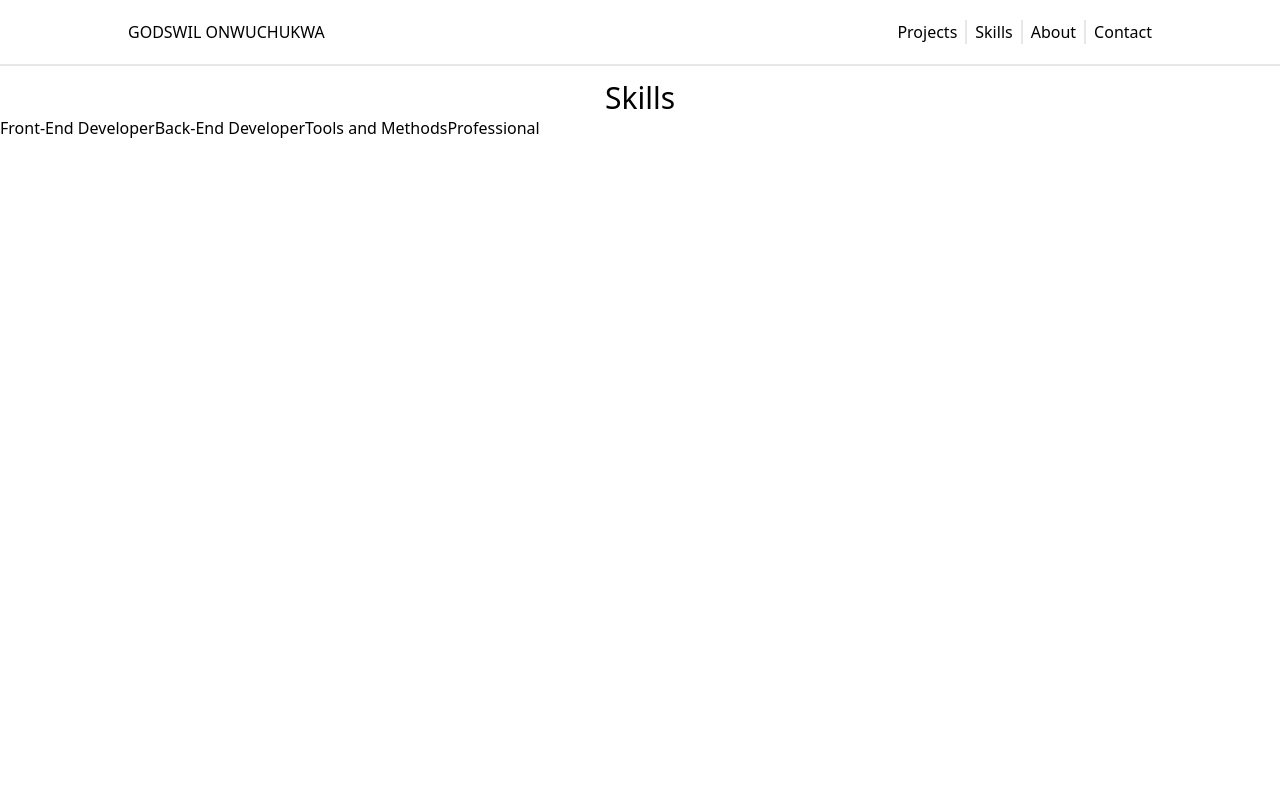
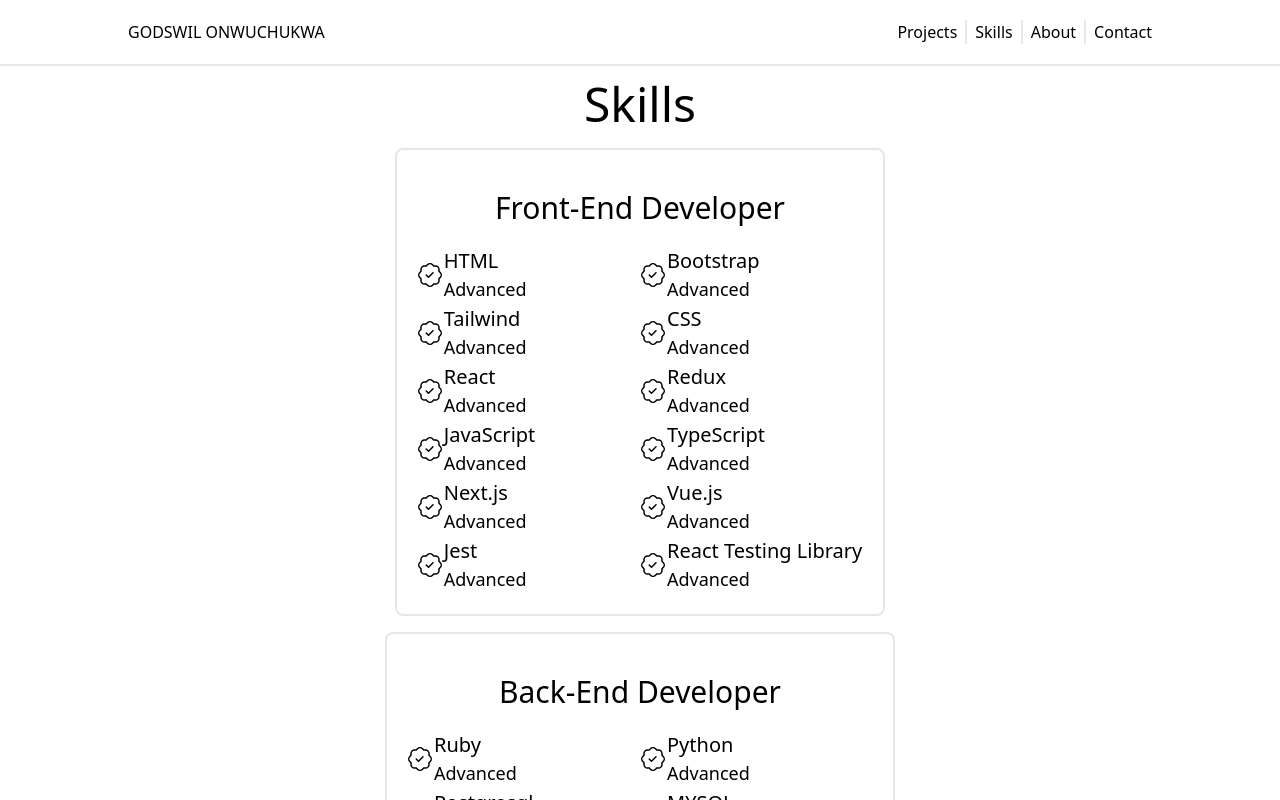
Before and after one commit to mjdevlife/resume.2.0, a React (Vite) app: page /skills in a window 1280 px wide. Shown: the top 800 px of the page. Built offline with nearby package versions, Linux system fonts and the light colour scheme.

Commit message:
write skills component

```diff
--- a/src/components/Skills/Skills.tsx
+++ b/src/components/Skills/Skills.tsx
@@ -1,18 +1,46 @@
 import React, { useEffect } from 'react';
 import { useSelector } from 'react-redux';
 import { RootState } from '../../redux/configureStore';
+import { IconContext } from 'react-icons';
+import { BsPatchCheck } from 'react-icons/bs';
 
 const Skills = () => {
   const skills = useSelector((state: RootState) => state.skills);
 
   return (
-    <div>
-        <h1 className='pt-20 text-3xl text-center'>Skills</h1>
-        {skills.map( skill => (
-            <span key={skill.id} className='pt-20'>{skill.title}</span>
+    <div className='py-20 flex flex-col gap-5 px-5 items-center desktop:px-[10vw]'>
+        <h1 className='text-5xl text-center'>Skills</h1>
+        <section className='flex flex-col gap-4 desktop:flex-wrap justify-center items-center'>
+          {skills.map( skill => (
+              <div key={skill.id} className='border-2 flex flex-col justify-center items-center p-5 rounded-lg tablet:max-w-rousel desktop:w-mid desktop:max-h-xl'>
+                <span className='text-3xl py-5'>{skill.title}</span>
+                 <table>
+                   <tbody className='grid grid-cols-2 justify-end'>
+                    {skill.skillArray.map(subSkill => (
+                    <tr className='flex flex-row items-center'>
+                      <td>
+                      <IconContext.Provider value={{ size: '1.5em', className: 'global-class-name' }}>
+                         <BsPatchCheck />
+                      </IconContext.Provider>
+                      </td>
+                      <td>
+                        <p className='text-xl'>
+                          {subSkill.skill}
+                          <br />
+                          <span className='text-lg'>
+                          {subSkill.level}
+                          </span>
+                        </p>
+                      </td>
+                    </tr>
+                    ))}
+                   </tbody>
+                 </table>
+              </div>
+            )
           )
-        )
-        }
+          }
+        </section>
     </div>
   )
 };
```
